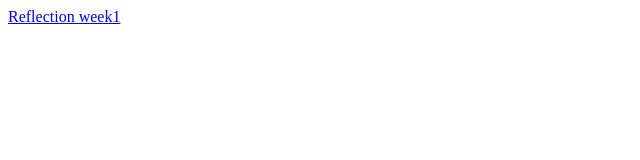
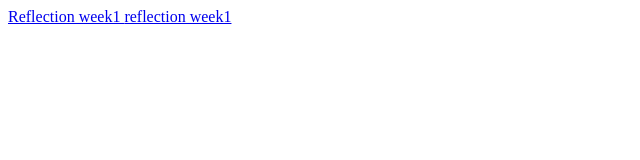
Before and after one commit to Abishek12Np/Technical-Teamwork, a plain HTML site: page index.html in a window 1280 px wide. Shown: the whole page, without its empty margins (0-640 px from the left). Drawn offline with Linux system fonts and the light colour scheme.

Commit message:
Update index.html

```diff
--- a/index.html
+++ b/index.html
@@ -1,5 +1,6 @@
 <html>
   <body>
     <a href="./reflection1.docx"> Reflection week1 </a>
+    <a href="./technical teamwork homework 1.pdf"> reflection week1 </a>
   </body>
 </html>
```
